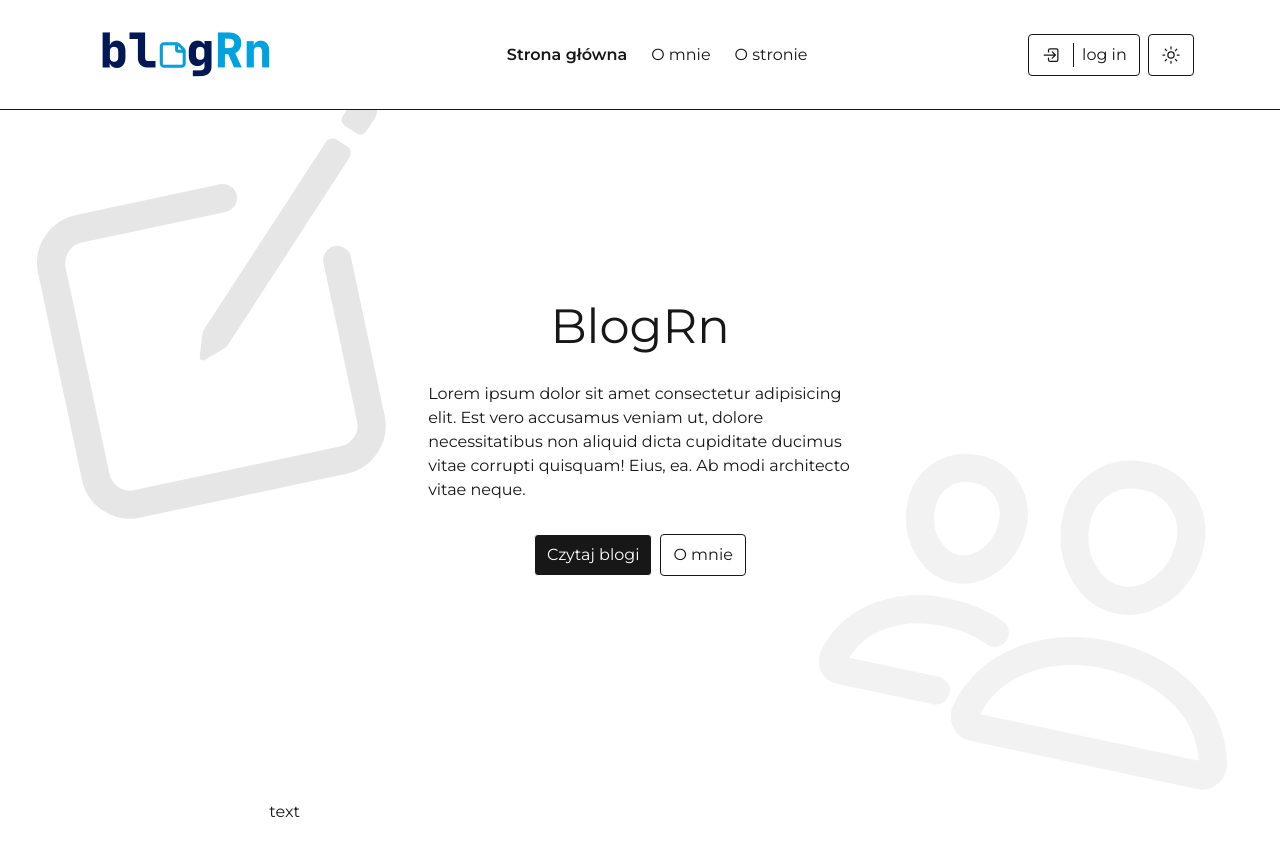
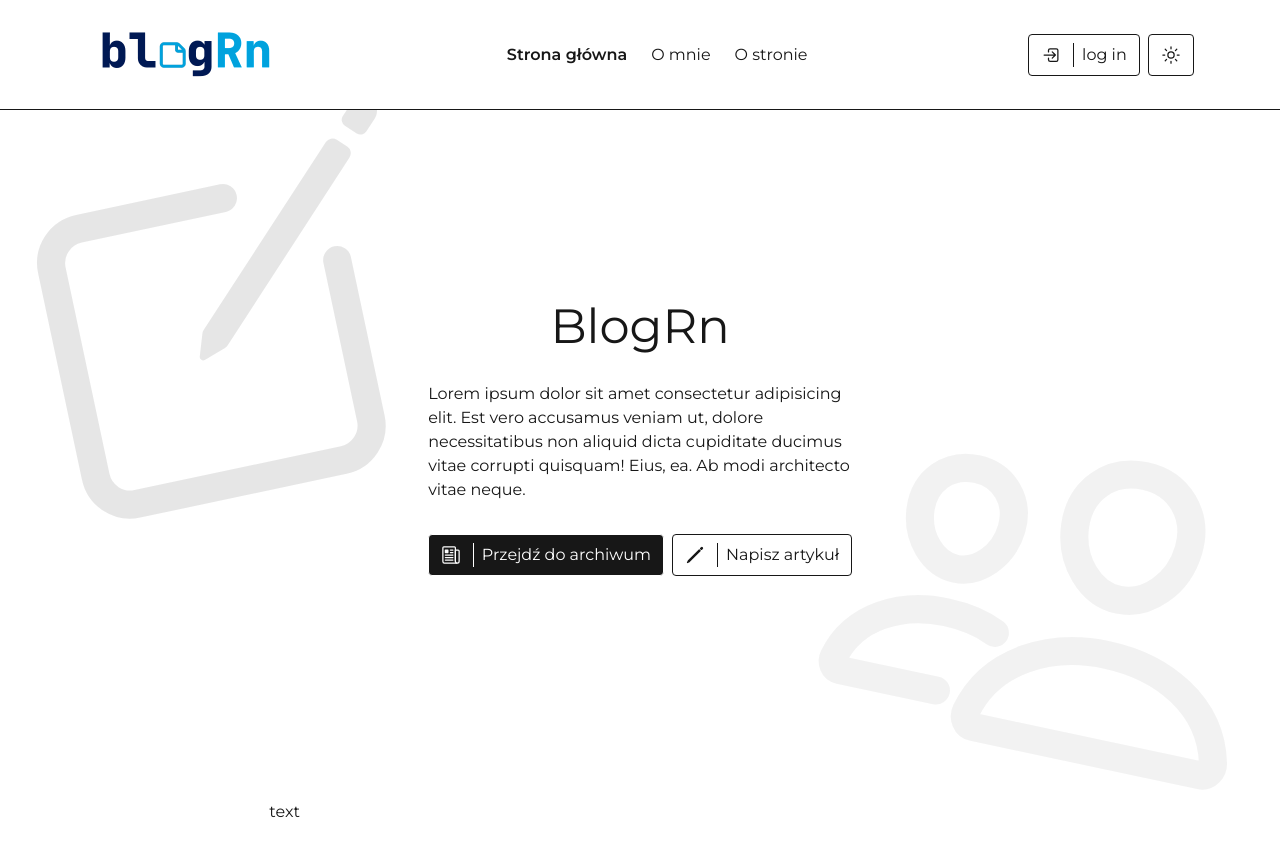
Before and after one commit to Patryk725/Nextjs-first-project-blog, a Next.js app: page / in a window 1280 px wide. Built offline with nearby package versions, Linux system fonts and the light colour scheme.

Commit message:
hero component

```diff
--- a/src/app/page.tsx
+++ b/src/app/page.tsx
@@ -1,5 +1,11 @@
 import Hero from "@/components/Hero";
-import { IoCreateOutline, IoPeopleOutline } from "react-icons/io5";
+import DefaultButton from "@/components/ui/Button/DefaultButton";
+import {
+  IoCreateOutline,
+  IoNewspaperOutline,
+  IoPencilOutline,
+  IoPeopleOutline,
+} from "react-icons/io5";
 
 export default async function Home() {
   return (
@@ -11,7 +17,20 @@ export default async function Home() {
           <IoCreateOutline key="create" />,
           <IoPeopleOutline key="people" />,
         ]}
-      />
+      >
+        <div className="flex gap-2">
+          <DefaultButton
+            colorInvert
+            href="/blog"
+            iconStart={<IoNewspaperOutline />}
+          >
+            Przejdź do archiwum
+          </DefaultButton>
+          <DefaultButton href="/blog-add" iconStart={<IoPencilOutline />}>
+            Napisz artykuł
+          </DefaultButton>
+        </div>
+      </Hero>
       <div>text</div>
     </section>
   );
--- a/src/components/Hero.tsx
+++ b/src/components/Hero.tsx
@@ -1,17 +1,16 @@
-import DefaultButton from "./ui/Button/DefaultButton";
-
 type HeroProps = {
   title: string;
   description?: string;
   symbols?: [React.ReactElement?, React.ReactElement?];
   buttons?: React.ReactElement[];
+  children: React.ReactElement;
 };
 
 export default function Hero({
   title,
   description,
   symbols,
-  buttons,
+  children,
 }: HeroProps) {
   return (
     <section className="bleed relative min-h-[calc(100dvh-var(--main-nav-height,0px)-var(--secondary-nav-height,0px))] w-full items-center justify-center overflow-hidden py-6">
@@ -19,10 +18,7 @@ export default function Hero({
         <h1 className="text-5xl">{title}</h1>
         <div>{description}</div>
         <div className="flex gap-2">
-          <DefaultButton href="./articles" colorInvert>
-            Czytaj blogi
-          </DefaultButton>
-          <DefaultButton href="about-me">O mnie</DefaultButton>
+          <div>{children}</div>
         </div>
         <div>
           <div className="text-4xl">
```
